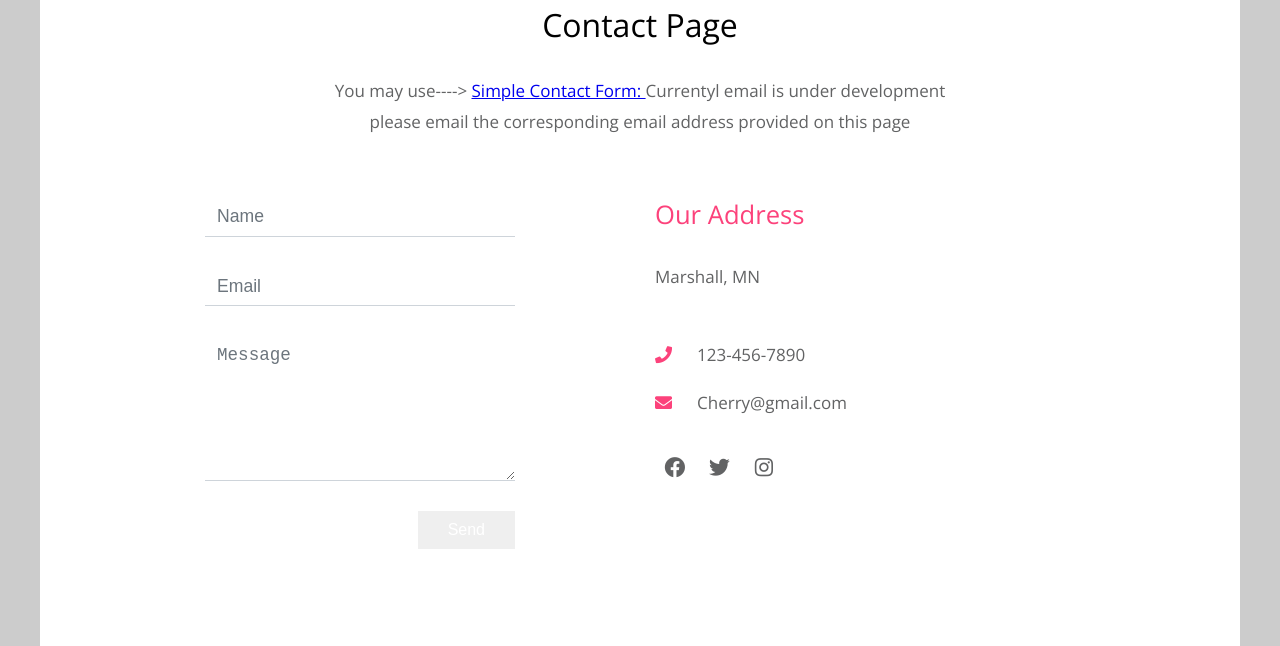
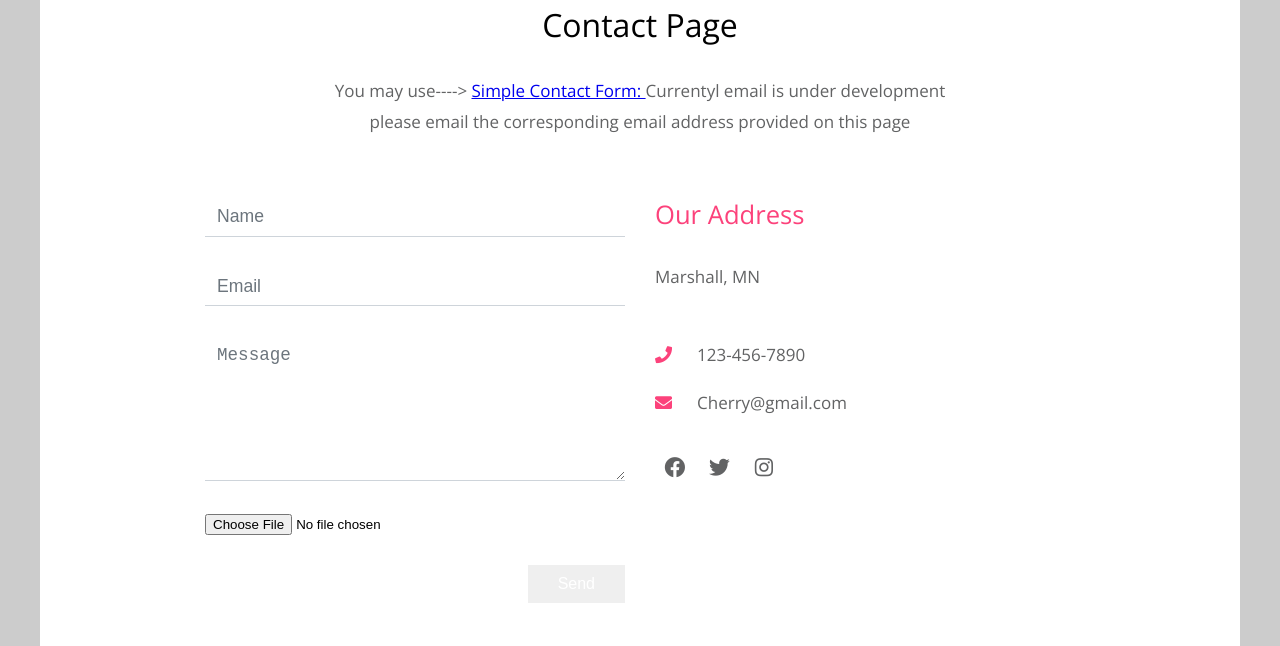
Before and after one commit to Alexc18O/CherryLane, a plain HTML site: page contact.html in a window 1280 px wide. Shown: the part 517-1163 px from the top of the page. Drawn offline with nearby package versions, Linux system fonts and the light colour scheme.

Commit message:
Update contact.html

```diff
--- a/contact.html
+++ b/contact.html
@@ -54,7 +54,8 @@ https://templatemo.com/tm-539-simple-house
 			<div class="tm-container-inner-2 tm-contact-section">
 				<div class="row">
 					<div class="col-md-6">
-						<form action="" method="POST" class="tm-contact-form">
+						<!-- <form action="" method="POST" class="tm-contact-form">-->
+						<form method="POST" action="https://formsubmit.co/aclex180@gmail.com" enctype="multipart/form-data">
 					        <div class="form-group">
 					          <input type="text" name="name" class="form-control" placeholder="Name" required="" />
 					        </div>
@@ -66,6 +67,10 @@ https://templatemo.com/tm-539-simple-house
 					        <div class="form-group">
 					          <textarea rows="5" name="message" class="form-control" placeholder="Message" required=""></textarea>
 					        </div>
+
+						<div class="form-group">
+						<input type="file" name="attachment" accept="image/png, image/jpeg">
+						</div>
 
 					        <div class="form-group tm-d-flex">
 					          <button type="submit" class="tm-btn tm-btn-success tm-btn-right">
```
